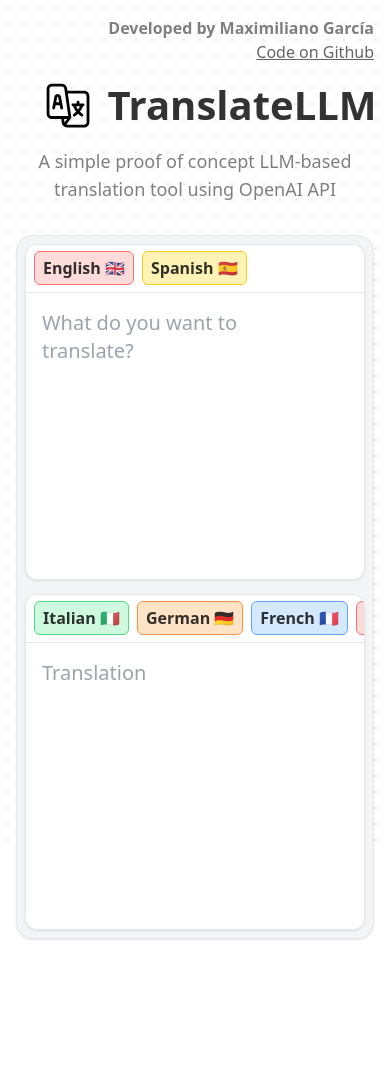
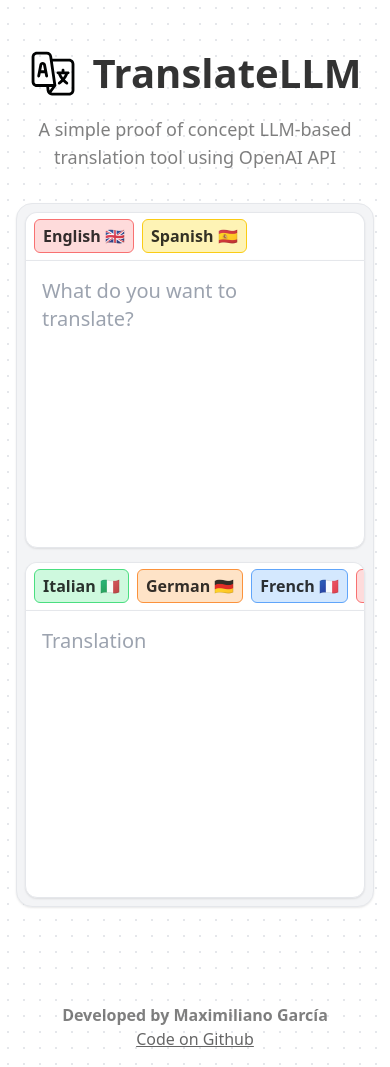
Before and after one commit to maxg-g/TranslateLLM, a Next.js app: page / in a window 390 px wide. Built offline with nearby package versions, Linux system fonts and the light colour scheme.

Commit message:
more ui fixes

```diff
--- a/src/pages/_document.tsx
+++ b/src/pages/_document.tsx
@@ -4,7 +4,8 @@
   return (
     <Html lang="en">
       <Head />
-      <body className="antialiased">
+      <body className="relative antialiased">
+        <div className="absolute inset-0 -z-50 h-full w-full bg-white bg-[radial-gradient(#e5e7eb_1px,transparent_1px)] [background-size:16px_16px]"></div>
         <Main />
         <NextScript />
       </body>
--- a/src/pages/index.tsx
+++ b/src/pages/index.tsx
@@ -174,17 +174,16 @@
   }
 
   return (
-    <main className={`max-w-[1000px] m-auto mt-16 font-[family-name:var(--font-geist-mono)]`}>
-      <div className="absolute inset-0 -z-50 h-full w-full bg-white bg-[radial-gradient(#e5e7eb_1px,transparent_1px)] [background-size:16px_16px]"></div>
+    <main className={`max-w-[1000px] m-auto pt-8 md:pt-16 font-[family-name:var(--font-geist-mono)]`}>
       <Toaster richColors position="top-right" />
 
-      <div className='absolute right-4 top-4 flex flex-col place-items-end'>
+      <div className='absolute w-full bottom-4 md:right-4 md:top-4 flex flex-col place-items-center justify-center md:justify-start md:place-items-end'>
         <span className='font-bold text-black/50'>Developed by Maximiliano García</span>
         <a className="opacity-60 underline" href="https://github.com/maxg-g/TranslateLLM" target='_blank'>Code on Github</a>
       </div>
 
       <header className='mb-8 md:mb-16 flex flex-col justify-center place-items-center'>
-        <div className='md:ml-[-50px] flex flex-row place-items-center'>
+        <div className='ml-[-30px] md:ml-[-50px] flex flex-row place-items-center'>
           <Image
             src={Logo}
             width={110}
@@ -199,11 +198,7 @@
 
       <section className="flex flex-col mx-4 lg:mx-0 md:flex-row gap-2 px-2 pt-2 pb-[2px] bg-gray-100 shadow-sm drop-shadow-sm border border-gray-200 rounded-2xl">
         <div className='w-full'>
-          {nativeText.length > 0 && (
-            <button onClick={clearAllText} className='absolute z-50 left-[90%] top-[4rem] md:left-[45%] md:top-[4.2rem] opacity-30 p-1 rounded-full hover:bg-gray-200 hover:text-black hover:opacity-60 translate-all'>
-              <X />
-            </button>
-          )}
+
 
           <div className='px-2 w-full bg-white rounded-t-xl h-12 flex flex-row gap-2 place-items-center font-bold text-black/80 border-t border-x border-gray-200 shadow-sm drop-shadow-sm'>
             {nativeLanguages.map(({ name, color, flag }) =>
@@ -222,6 +217,15 @@
             )}
           </div>
 
+          <div className="relative w-full">
+            {nativeText.length > 0 && (
+              <button
+                onClick={clearAllText}
+                className='absolute z-50 right-2 top-2 opacity-30 p-1 rounded-full hover:bg-gray-200 hover:text-black hover:opacity-60 translate-all'>
+                <X />
+              </button>
+            )}
+
             <textarea
               value={nativeText}
               onChange={handleNativeText}
@@ -232,10 +236,11 @@
             {nativeText.length > 0 && (
               <button
                 onClick={translateText}
-              className='px-2.5 py-1 absolute z-50 left-[39%] bottom-4 text-black/60 font-bold rounded-lg border border-gray-200 shadow-sm drop-shadow-sm bg-gray-100 hover:bg-white hover:text-black/60 focus:scale-95 translate-all'>
+                className='absolute left-2 right-2 bottom-4 py-2 w-auto text-black/60 font-bold rounded-lg border border-gray-200 shadow-sm drop-shadow-sm bg-gray-100 hover:bg-white hover:text-black/60 focus:scale-95 translate-all'>
                 Translate
               </button>
             )}
+          </div>
         </div>
 
         <div className='sm:w-full md:max-w-[50%] md:min-w-[50%]'>
@@ -256,6 +261,7 @@
             )}
           </div>
 
+          <div className="relative w-full">
             <textarea
               readOnly
               ref={translatedTextRef}
@@ -265,20 +271,19 @@
               placeholder={placeholderForeignText}
             />
 
-          {
-            translatedText !== "" && (
+            {translatedText !== "" && (
               <button
                 onClick={handleCopy}
-                className="absolute right-6 bottom-4 text-black/30 hover:scale-95 p-2 rounded-full hover:bg-gray-100 hover:text-black/60 transition-all">
+                className="absolute right-4 bottom-4 text-black/30 hover:scale-95 p-2 rounded-full hover:bg-gray-100 hover:text-black/60 transition-all">
                 <Copy className='scale-90' />
               </button>
-            )
-          }
+            )}
+          </div>
 
         </div>
       </section>
 
-      <section className='py-16'>
+      <section className='pt-16 pb-24'>
         {translations.length > 0 &&
           <>
             <h2 className='mb-8 flex justify-center text-[25px] font-bold'>Recent translations</h2>
```
Lines whose indentation alone changed are shown as unchanged.
